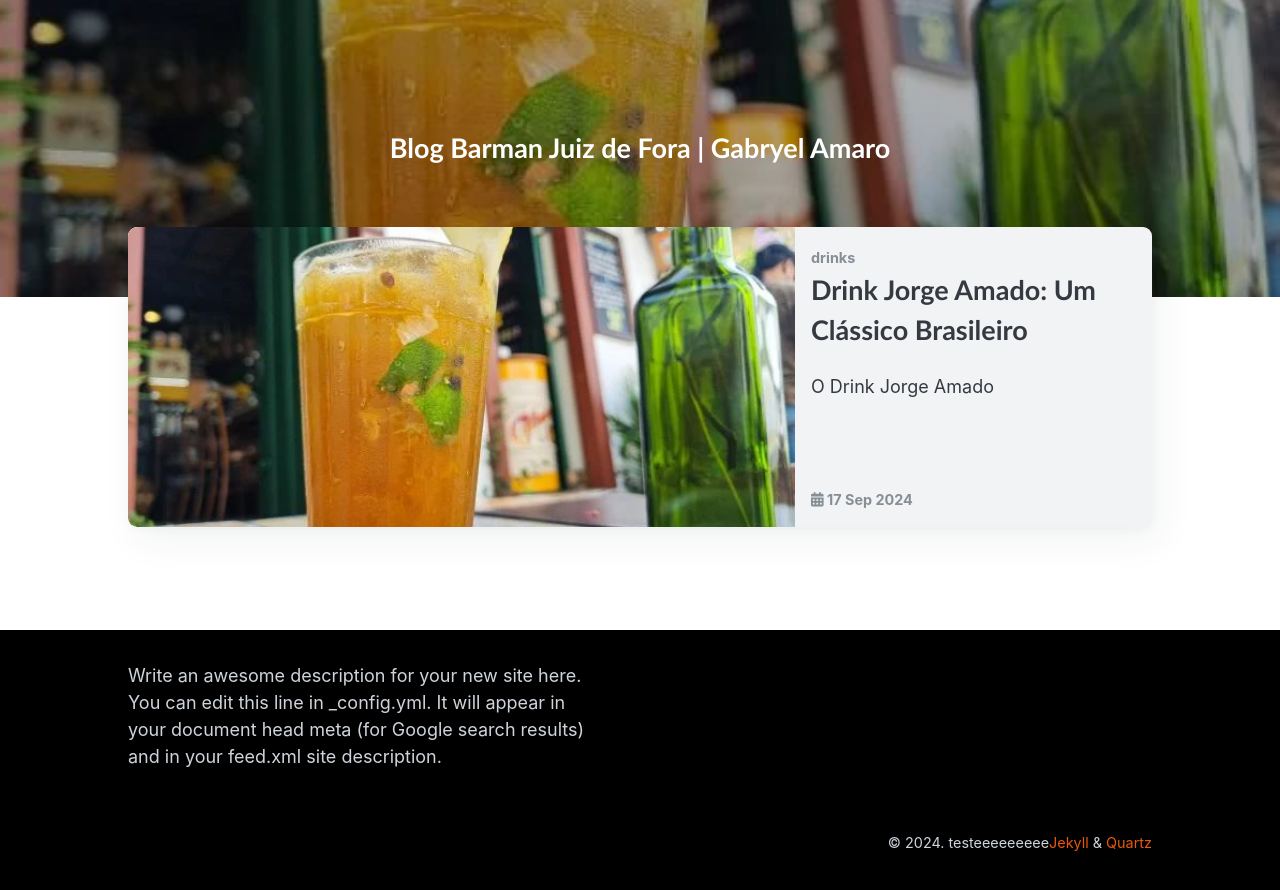
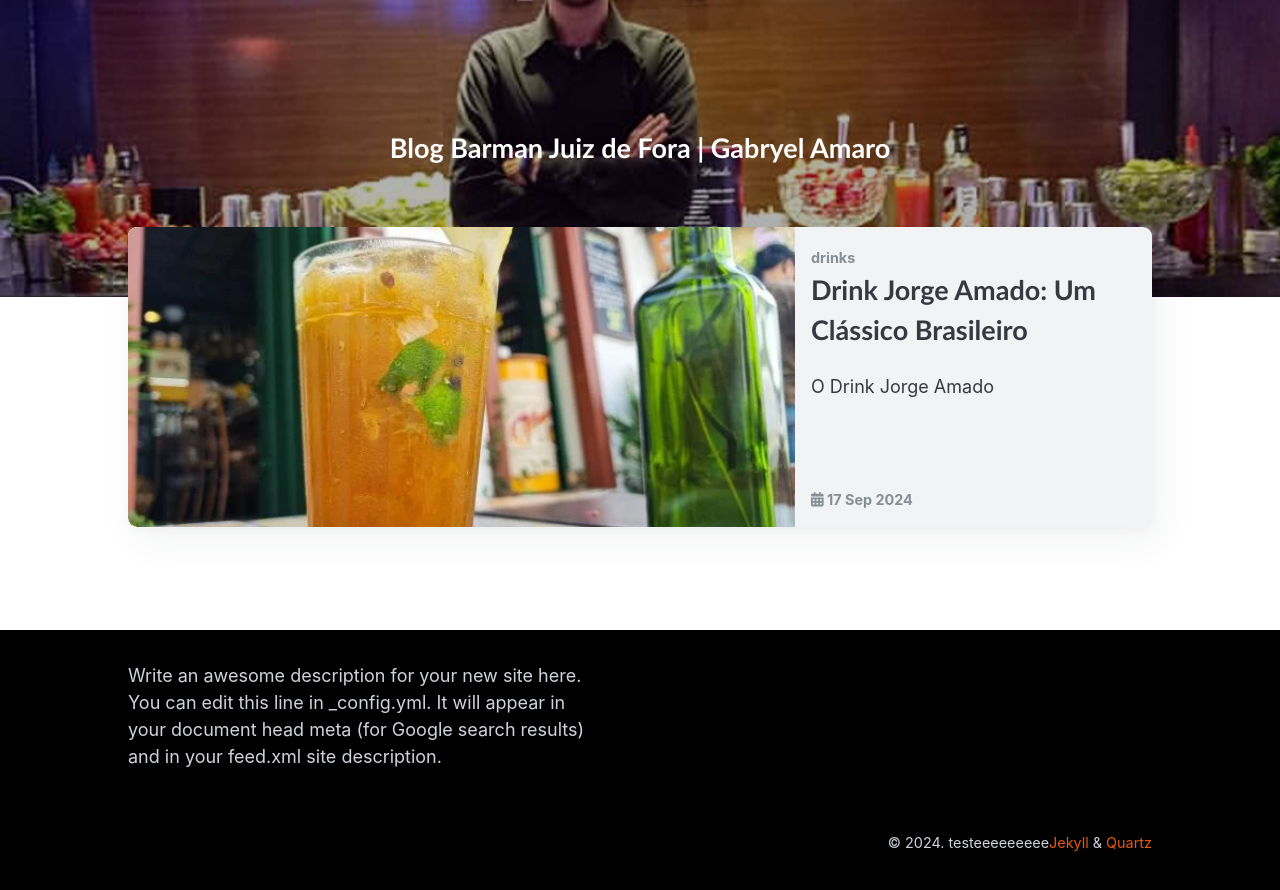
Before and after one commit to einstein808/BlogBar, a Jekyll site: the page built from index.markdown, in a window 1280 px wide. Shown: the top 890 px of the page. Built offline with Jekyll 4.4.1, drawn with Linux system fonts in a browser that asks for light colours.

Commit message:
atualizando banner

```diff
--- a/index.markdown
+++ b/index.markdown
@@ -3,5 +3,5 @@
 # To modify the layout, see https://jekyllrb.com/docs/themes/#overriding-theme-defaults
 
 layout: home
-image: /assets/img/coquetel-jorge-amado.webp
+image: /assets/img/avatar.png
 ---
```
Also changed, not shown: assets/img/avatar.png (added).
